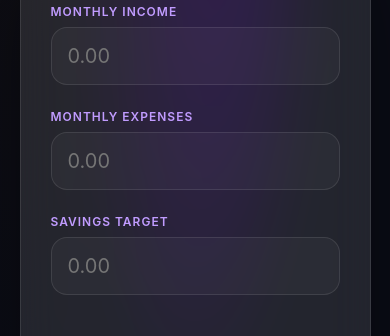
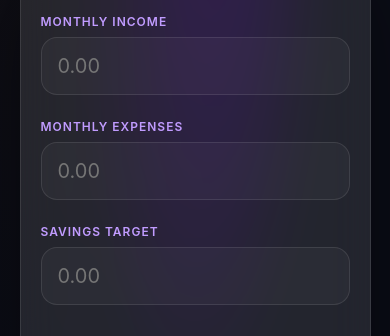
Before and after one commit to JovanyFront-End/Dashboard-Tracker, a plain HTML site: page index.html in a window 390 px wide. Shown: the part 174-510 px from the top of the page. Drawn offline with Linux system fonts and the light colour scheme.

Commit message:
Add files via upload

```diff
--- a/style.css
+++ b/style.css
@@ -32,6 +32,7 @@
             border: 1px solid rgba(255, 255, 255, 0.1);
             border-radius: 32px;
             padding: 40px;
+            margin: 20px 0;
             width: 90%;
             max-width: 900px;
             display: grid;
@@ -98,5 +99,6 @@
         }
 
         @media (max-width: 768px) {
-            .dashboard-card { grid-template-columns: 1fr; gap: 30px; padding: 30px; }
+            .dashboard-card { grid-template-columns: 1fr; gap: 10px; padding: 20px; margin: auto;}
+            body{overflow: scroll;}
         }
```
